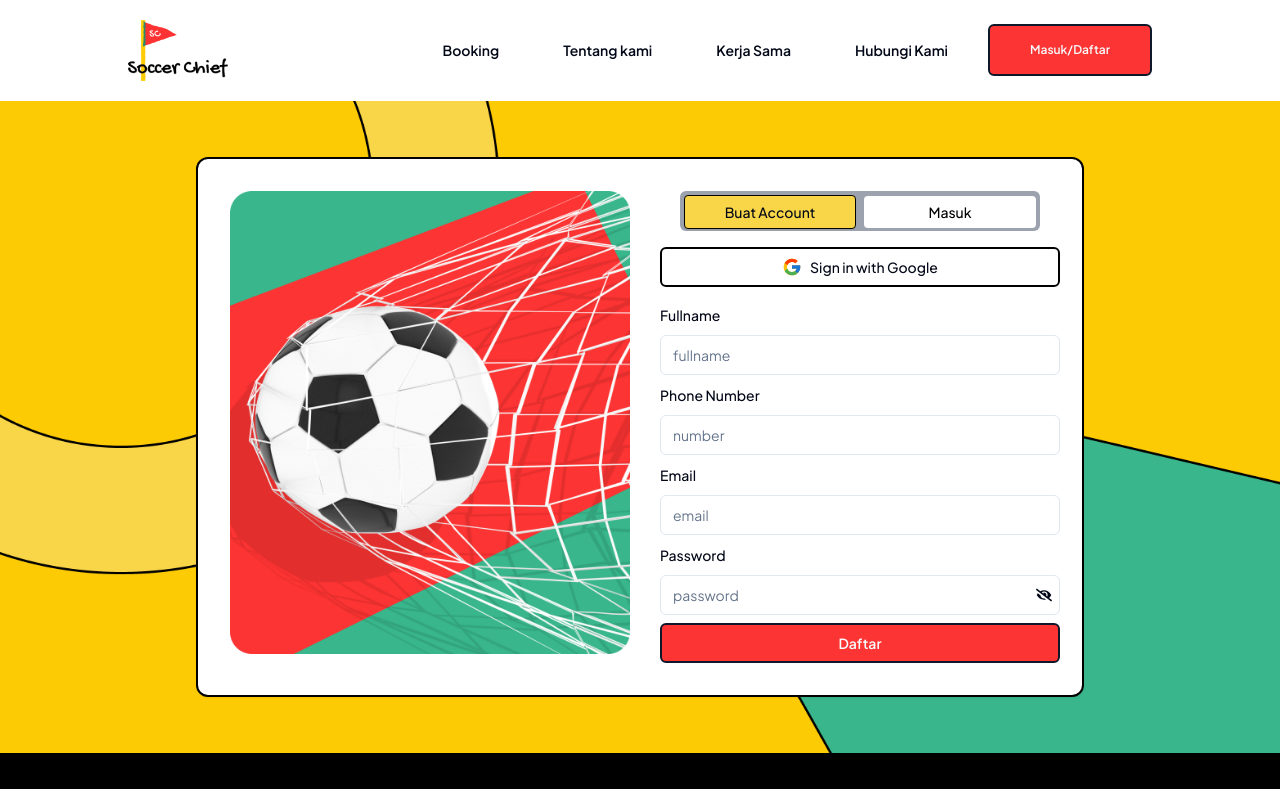
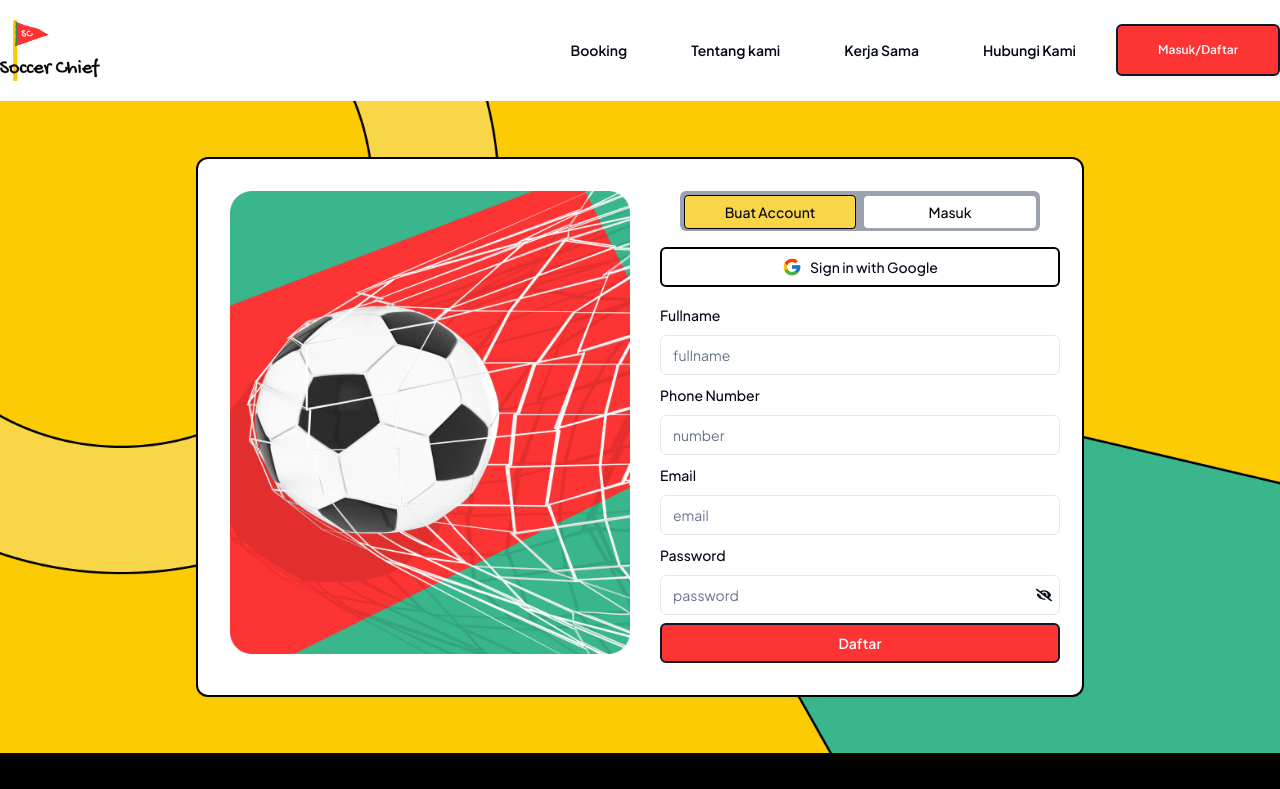
Before and after one commit to disketsapm/minisoccer-web-client, a Next.js app: page /auth in a window 1280 px wide. Shown: the top 789 px of the page. Built offline with nearby package versions, Linux system fonts and the light colour scheme.

Commit message:
Add loading component and update header styling

```diff
--- /dev/null
+++ b/app/loading.tsx
@@ -0,0 +1,7 @@
+export default function Loading() {
+  return (
+    <div className="flex items-center justify-center h-screen">
+      <div className="animate-pulse bg-gray-300 h-96 w-96 rounded-full"></div>
+    </div>
+  );
+}
--- a/components/facility.tsx
+++ b/components/facility.tsx
@@ -26,7 +26,10 @@ export default function Facility() {
     },
   ];
   return (
-    <section className="flex flex-col justify-between my-20 md:flex-row gap-x-20 ">
+    <section
+      id="facility"
+      className="flex flex-col justify-between my-20 md:flex-row gap-x-20 "
+    >
       <div className="flex flex-col w-full md:w-1/3">
         <div className="w-full h-[350px] relative">
           <Image
--- a/components/header.tsx
+++ b/components/header.tsx
@@ -32,11 +32,12 @@ export default function Header() {
   const links = [
     { href: '/', label: 'Booking' },
     { href: '#about', label: 'Tentang kami' },
-    { href: '#', label: 'Kerja Sama' },
+    { href: '#facility', label: 'Kerja Sama' },
     { href: '#find', label: 'Hubungi Kami' },
   ];
   return (
-    <header className={`flex justify-between items-center px-2 md:px-[10vw] w-full sticky top-0 z-50 bg-white py-5 ${shadowClass} `}>
+    <header className={` w-full sticky top-0 z-50 bg-white py-5 ${shadowClass} `}>
+      <div className="flex justify-between items-center container px-2 md:px-0">
         <Image
           src="/images/logo.png"
           alt="Logo"
@@ -94,6 +95,7 @@ export default function Header() {
             </SheetContent>
           </Sheet>
         </div>
+      </div>
     </header>
   );
 }
--- a/components/hero.tsx
+++ b/components/hero.tsx
@@ -21,7 +21,7 @@ const CTA_COUNT_API = 'http://api-stg.soccerchief.co/admin/banner/ctaCount';
 const Hero: React.FC = () => {
   const [images, setImages] = useState<ImageData[]>([]);
   const [isLoading, setIsLoading] = useState(true);
-  const [isDesktop, setIsDesktop] = useState(window.innerWidth > 768);
+  const [isDesktop, setIsDesktop] = useState(true);
   const [api, setApi] = useState<CarouselApi>();
   const [current, setCurrent] = useState(0);
   const [count, setCount] = useState(0);
@@ -111,6 +111,8 @@ const Hero: React.FC = () => {
                         height={900}
                         onClick={() => incrementCtaCount(image.id, image.ctaUrl)}
                         onLoad={() => setIsLoading(false)}
+                        priority
+                        className="cursor-pointer"
                       />
                     </div>
                   </CarouselItem>
--- a/tailwind.config.ts
+++ b/tailwind.config.ts
@@ -10,6 +10,7 @@ const config = {
       padding: {
         DEFAULT: '0',
         md: '1rem',
+        lg: '0rem',
       },
     },
     extend: {
```
Lines whose indentation alone changed are shown as unchanged.
